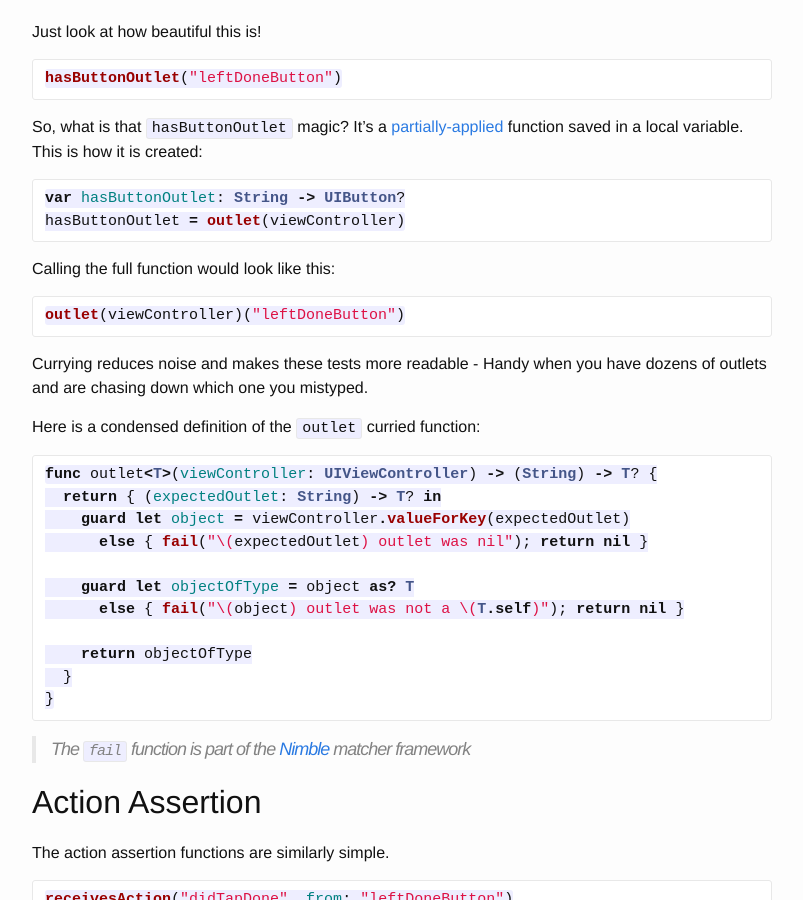
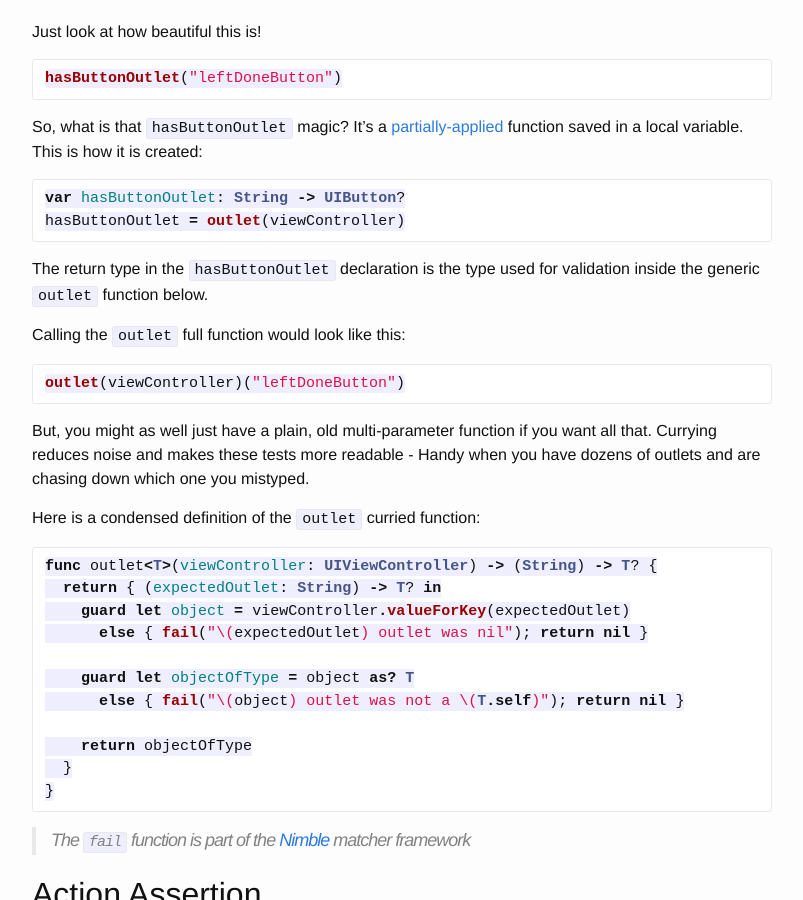
Before and after one commit to phatblat/reflog, a Jekyll site: the page built from www/_posts/2016-04-29-testing-iboutlets-and-ibactions-with-curried-functions-in-swift.markdown, in a window 1280 px wide and 900 px high, scrolled down 2565 px. Shown: the whole window, without its empty margins (238-1041 px from the left). Built offline with Jekyll 4.4.1, drawn with Linux system fonts in a browser that asks for light colours; emoji names are drawn with the system emoji font.

Commit message:
Add note about hasButtonOutlet return type

````diff
--- a/www/_posts/2016-04-29-testing-iboutlets-and-ibactions-with-curried-functions-in-swift.markdown
+++ b/www/_posts/2016-04-29-testing-iboutlets-and-ibactions-with-curried-functions-in-swift.markdown
@@ -89,13 +89,15 @@ var hasButtonOutlet: String -> UIButton?
 hasButtonOutlet = outlet(viewController)
 ```
 
-Calling the full function would look like this:
+The return type in the `hasButtonOutlet` declaration is the type used for validation inside the generic `outlet` function below.
+
+Calling the `outlet` full function would look like this:
 
 ```swift
 outlet(viewController)("leftDoneButton")
 ```
 
-Currying reduces noise and makes these tests more readable - Handy when you have dozens of outlets and are chasing down which one you mistyped.
+But, you might as well just have a plain, old multi-parameter function if you want all that. Currying reduces noise and makes these tests more readable - Handy when you have dozens of outlets and are chasing down which one you mistyped.
 
 Here is a condensed definition of the `outlet` curried function:
 
````
